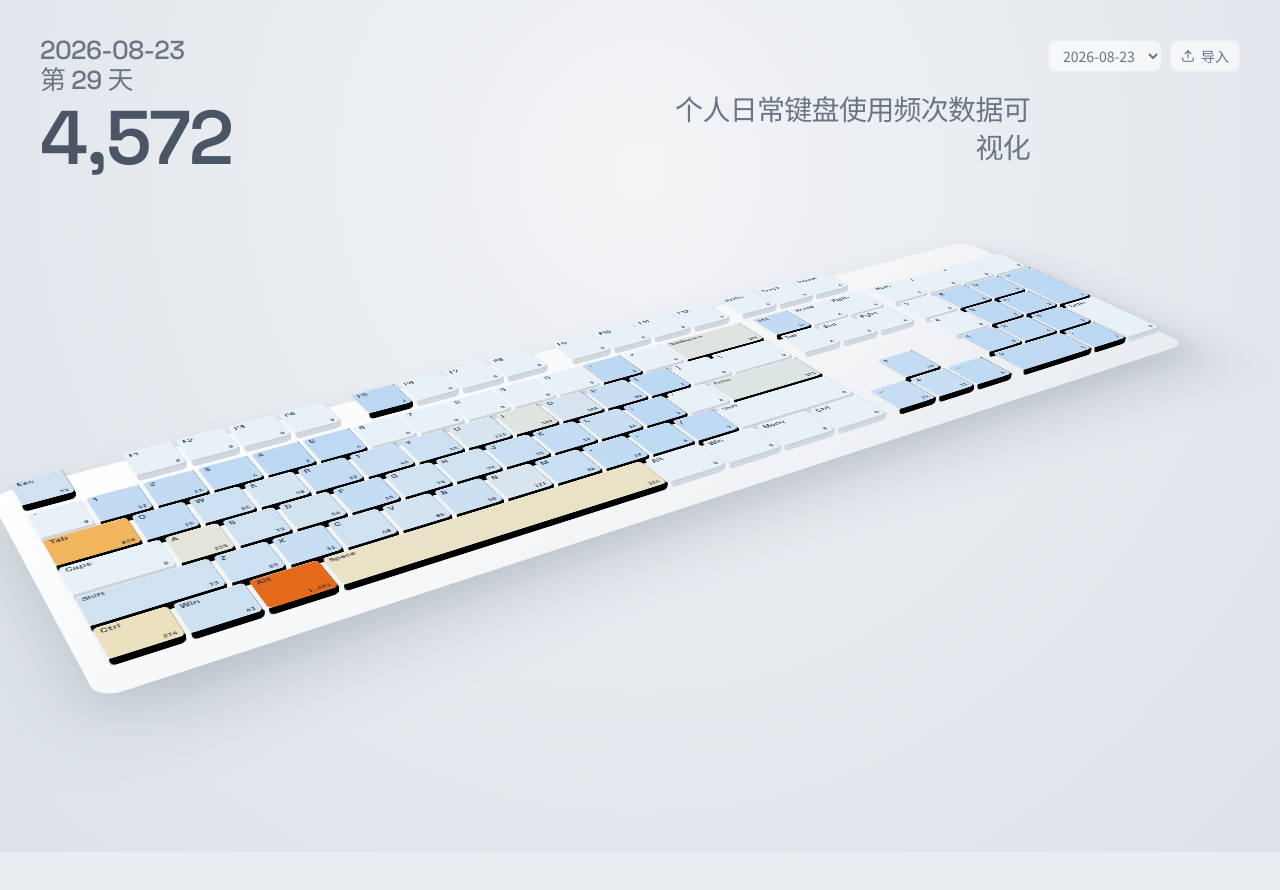
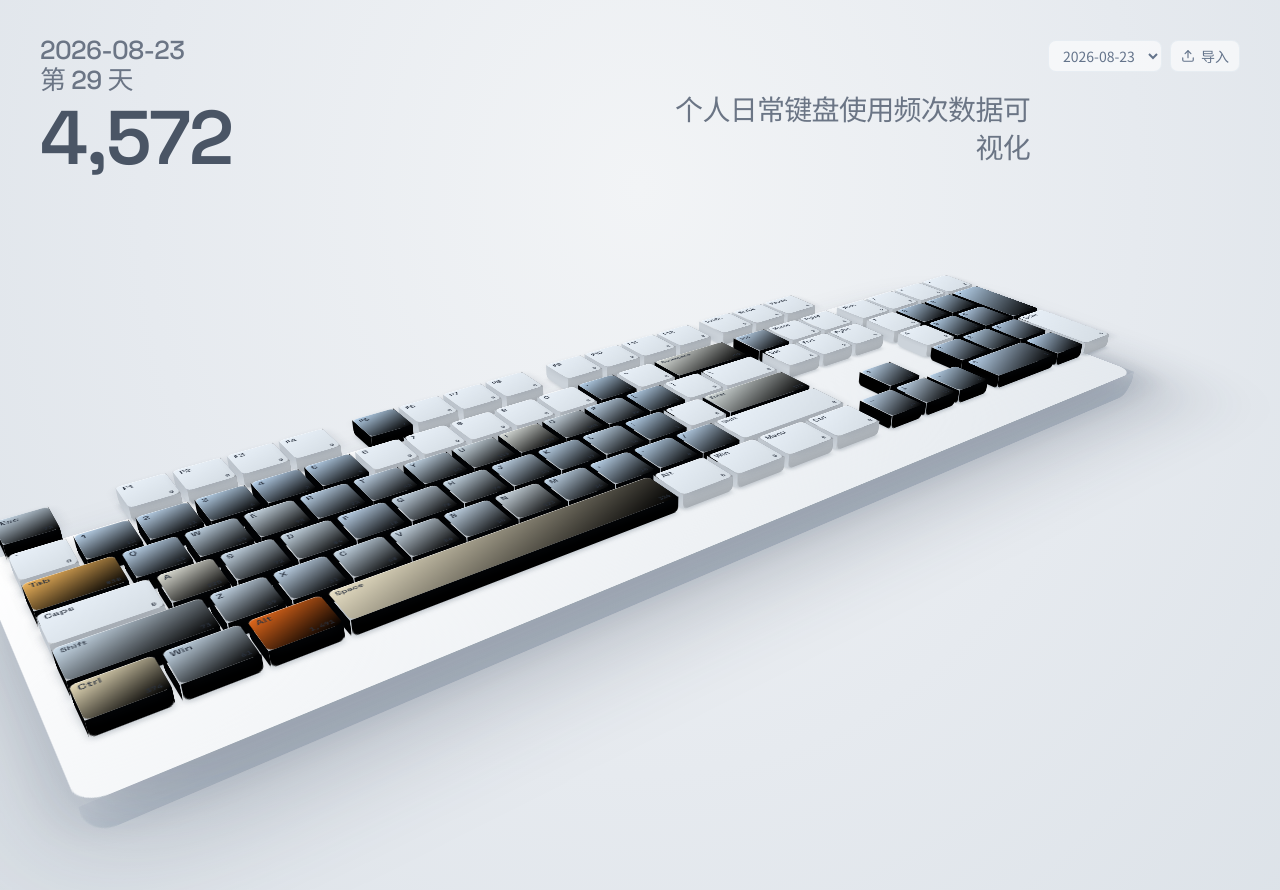
Before and after one commit to sakuradairong/keystats-heatmap, a Next.js app: page / in a window 1280 px wide. Shown: the top 890 px of the page. Before the commit the page ends 852 px from the top, so only its background shows below. Built offline with nearby package versions, Linux system fonts and the light colour scheme.

Commit message:
Increase keyboard depth and perspective
Thicker keycaps with visible side faces, stronger chassis edges,
deeper shadows, and a more dramatic three-quarter camera.

Co-authored-by: woaidairongbuhuibian <woaidairongbuhuibian@gmail.com>

```diff
--- a/src/app/globals.css
+++ b/src/app/globals.css
@@ -74,10 +74,11 @@
 
 .keyboard-stage {
   animation: keyboard-rise 800ms cubic-bezier(0.22, 1, 0.36, 1) both;
-  --kb-scale: 0.3;
-  --kb-tilt: 58deg;
-  --kb-yaw: -30deg;
-  --kb-aspect: 1.55 / 1;
+  --kb-scale: 0.32;
+  --kb-tilt: 64deg;
+  --kb-yaw: -34deg;
+  --kb-aspect: 1.45 / 1;
+  --kb-perspective: 900px;
 }
 
 main > section {
@@ -86,30 +87,33 @@ main > section {
 
 @media (min-width: 480px) {
   .keyboard-stage {
-    --kb-scale: 0.42;
-    --kb-aspect: 1.7 / 1;
+    --kb-scale: 0.44;
+    --kb-aspect: 1.55 / 1;
+    --kb-perspective: 1000px;
   }
 }
 
 @media (min-width: 640px) {
   .keyboard-stage {
     --kb-scale: 0.6;
-    --kb-tilt: 60deg;
-    --kb-yaw: -32deg;
-    --kb-aspect: 1.85 / 1;
+    --kb-tilt: 63deg;
+    --kb-yaw: -36deg;
+    --kb-aspect: 1.7 / 1;
+    --kb-perspective: 1100px;
   }
 }
 
 @media (min-width: 900px) {
   .keyboard-stage {
-    --kb-scale: 0.76;
-    --kb-aspect: 2 / 1;
+    --kb-scale: 0.74;
+    --kb-aspect: 1.8 / 1;
+    --kb-perspective: 1200px;
   }
 }
 
 @media (min-width: 1100px) {
   .keyboard-stage {
-    --kb-scale: 0.88;
+    --kb-scale: 0.86;
   }
 }
 
--- a/src/components/keyboard-heatmap.tsx
+++ b/src/components/keyboard-heatmap.tsx
@@ -37,12 +37,13 @@ function KeyCap({
   const h = keyDef.h ?? 1;
   const width = keyDef.w * unit - gap;
   const height = h * unit - gap;
-  const depth = Math.max(6, unit * 0.12);
+  const depth = Math.max(14, unit * 0.26);
   const color = heatColor(count, maxCount);
-  const side = darkenHex(color, 0.16);
-  const front = darkenHex(color, 0.1);
+  const side = darkenHex(color, 0.32);
+  const front = darkenHex(color, 0.2);
   const text = contrastText(color);
   const pad = Math.max(4, unit * 0.09);
+  const lift = hovered ? depth + 10 : depth + 2;
 
   return (
     <button
@@ -54,7 +55,7 @@ function KeyCap({
         width,
         height,
         transformStyle: "preserve-3d",
-        zIndex: hovered ? 20 : Math.round(keyDef.y * 10),
+        zIndex: hovered ? 30 : Math.round(keyDef.y * 10 + keyDef.x),
       }}
       onMouseEnter={() => onHover(keyDef.id)}
       onMouseLeave={() => onHover(null)}
@@ -62,24 +63,33 @@ function KeyCap({
       onBlur={() => onHover(null)}
       aria-label={`${keyDef.label}: ${count}`}
     >
+      {/* contact shadow on plate */}
+      <span
+        className="absolute inset-0 rounded-[6px]"
+        style={{
+          background: "rgba(40, 55, 75, 0.22)",
+          transform: "translateZ(1px) translateY(2px)",
+          filter: "blur(3px)",
+        }}
+      />
+
       <span
         className="keycap-solid absolute inset-0 transition-transform duration-200"
         style={{
           transformStyle: "preserve-3d",
-          transform: hovered
-            ? `translateZ(${depth + 4}px)`
-            : `translateZ(${depth}px)`,
+          transform: `translateZ(${lift}px)`,
         }}
       >
+        {/* top face */}
         <span
-          className="absolute inset-0 rounded-[5px]"
+          className="absolute inset-0 rounded-[6px]"
           style={{
-            background: color,
+            background: `linear-gradient(155deg, ${color} 0%, ${darkenHex(color, 0.08)} 100%)`,
             color: text,
             transform: "translateZ(0)",
             boxShadow: hovered
-              ? "0 10px 18px rgba(40, 55, 75, 0.16)"
-              : "0 2px 5px rgba(40, 55, 75, 0.08), inset 0 1px 0 rgba(255,255,255,0.55)",
+              ? "0 18px 28px rgba(30, 45, 65, 0.28)"
+              : "0 6px 14px rgba(30, 45, 65, 0.14), inset 0 1px 0 rgba(255,255,255,0.5)",
           }}
         >
           <span
@@ -110,25 +120,39 @@ function KeyCap({
           </span>
         </span>
 
+        {/* front face */}
         <span
-          className="absolute left-0 right-0 rounded-b-[5px]"
+          className="absolute left-0 right-0 rounded-b-[6px]"
           style={{
             height: depth,
             top: "100%",
-            background: front,
+            background: `linear-gradient(180deg, ${front} 0%, ${darkenHex(color, 0.28)} 100%)`,
             transformOrigin: "top",
             transform: "rotateX(-90deg)",
           }}
         />
 
+        {/* right face */}
         <span
-          className="absolute top-0 bottom-0 rounded-r-[4px]"
+          className="absolute top-0 bottom-0 rounded-r-[5px]"
           style={{
             width: depth,
             left: "100%",
-            background: side,
+            background: `linear-gradient(90deg, ${side} 0%, ${darkenHex(color, 0.4)} 100%)`,
             transformOrigin: "left",
             transform: "rotateY(90deg)",
+          }}
+        />
+
+        {/* left face (visible with strong yaw) */}
+        <span
+          className="absolute top-0 bottom-0 rounded-l-[5px]"
+          style={{
+            width: depth,
+            right: "100%",
+            background: darkenHex(color, 0.12),
+            transformOrigin: "right",
+            transform: "rotateY(-90deg)",
           }}
         />
       </span>
@@ -151,39 +175,68 @@ export function KeyboardHeatmap({ keyCounts }: Props) {
   const gap = KEY_GAP;
   const width = KEYBOARD_WIDTH_U * unit;
   const height = KEYBOARD_HEIGHT_U * unit;
+  const chassisDepth = 28;
 
   return (
     <div className="keyboard-stage relative mx-auto w-full max-w-[1320px]">
-      <div className="keyboard-viewport relative mx-auto overflow-x-auto overflow-y-hidden px-1 pb-4 pt-1 sm:overflow-visible sm:px-4 sm:pb-12 sm:pt-2">
+      <div className="keyboard-viewport relative mx-auto overflow-x-auto overflow-y-hidden px-1 pb-6 pt-2 sm:overflow-visible sm:px-4 sm:pb-16 sm:pt-4">
         <div
           className="keyboard-scene relative mx-auto"
           style={{
             width: "100%",
             maxWidth: 1180,
-            aspectRatio: "var(--kb-aspect, 2.05 / 1)",
-            perspective: "1600px",
+            aspectRatio: "var(--kb-aspect, 1.85 / 1)",
+            perspective: "var(--kb-perspective, 1100px)",
+            perspectiveOrigin: "50% 35%",
           }}
         >
           <div
-            className="keyboard-plate absolute left-1/2 top-[6%] origin-center"
+            className="keyboard-plate absolute left-1/2 top-[8%] origin-center"
             style={{
               width,
               height,
               transform:
-                "translateX(-50%) rotateX(var(--kb-tilt, 60deg)) rotateZ(var(--kb-yaw, -32deg)) scale(var(--kb-scale, 0.88))",
+                "translateX(-50%) rotateX(var(--kb-tilt, 62deg)) rotateZ(var(--kb-yaw, -36deg)) scale(var(--kb-scale, 0.86))",
               transformStyle: "preserve-3d",
             }}
           >
+            {/* chassis body */}
             <div
-              className="absolute -inset-[20px] rounded-[22px]"
+              className="absolute -inset-[22px] rounded-[24px]"
               style={{
                 background:
-                  "linear-gradient(155deg, #ffffff 0%, #f3f5f7 60%, #e8ecf0 100%)",
-                transform: "translateZ(-10px)",
+                  "linear-gradient(155deg, #ffffff 0%, #f4f6f8 45%, #e4e9ee 100%)",
+                transform: `translateZ(-${chassisDepth}px)`,
                 boxShadow:
-                  "0 55px 100px rgba(60, 75, 95, 0.18), 0 20px 40px rgba(60, 75, 95, 0.08)",
+                  "0 70px 120px rgba(40, 55, 75, 0.28), 0 28px 48px rgba(40, 55, 75, 0.14)",
+                transformStyle: "preserve-3d",
               }}
-            />
+            >
+              {/* chassis front edge */}
+              <div
+                className="absolute left-0 right-0 rounded-b-[24px]"
+                style={{
+                  height: chassisDepth,
+                  top: "100%",
+                  background:
+                    "linear-gradient(180deg, #d8dee6 0%, #c5ced8 100%)",
+                  transformOrigin: "top",
+                  transform: "rotateX(-90deg)",
+                }}
+              />
+              {/* chassis right edge */}
+              <div
+                className="absolute top-0 bottom-0 rounded-r-[20px]"
+                style={{
+                  width: chassisDepth,
+                  left: "100%",
+                  background:
+                    "linear-gradient(90deg, #cfd6de 0%, #b8c2cd 100%)",
+                  transformOrigin: "left",
+                  transform: "rotateY(90deg)",
+                }}
+              />
+            </div>
 
             {KEYBOARD_LAYOUT.map((keyDef) => (
               <KeyCap
--- a/src/lib/keyboard-layout.ts
+++ b/src/lib/keyboard-layout.ts
@@ -10,7 +10,7 @@ export type KeyDef = {
 const U = 1;
 
 export const KEYBOARD_UNIT = 58;
-export const KEY_GAP = 5;
+export const KEY_GAP = 7;
 
 /** Full-size ANSI 104-key layout in unit coordinates */
 export const KEYBOARD_LAYOUT: KeyDef[] = [
```
